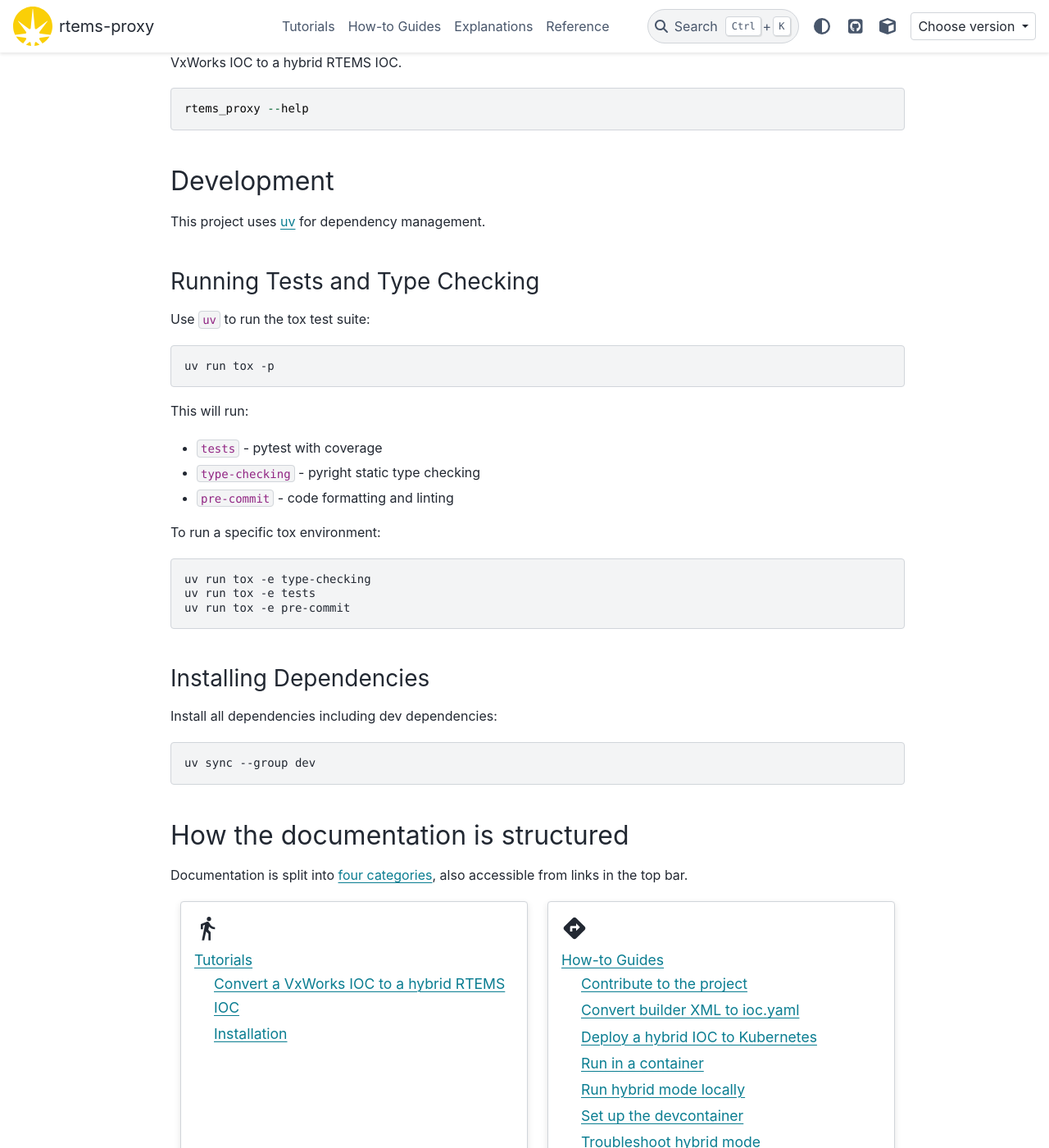
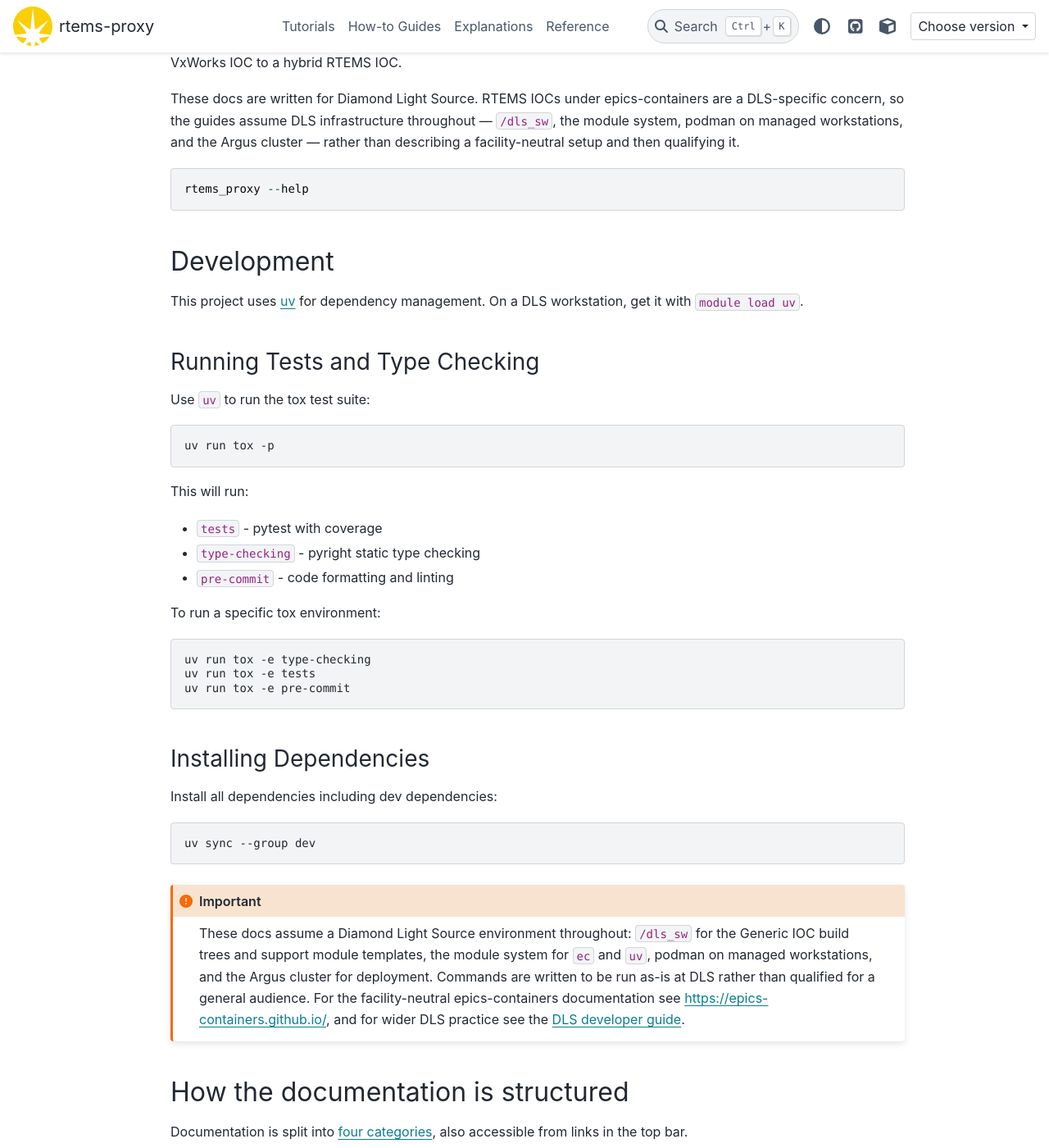
Before and after one commit to epics-containers/rtems-proxy, a Sphinx documentation site: the page built from docs/index.md, in a window 1280 px wide and 1400 px high, scrolled down 596 px. Shown: the whole window at 82% size. Built offline with Sphinx 7.4.7 and the PyData theme 0.15.4, drawn with Linux system fonts in a browser that asks for light colours; pages that are not in the unit, such as notebooks, are missing from menus; the version number could not be read and is left out; some of the changed text lies outside the part shown.

Commit message:
docs: make the guides DLS-specific
Use podman rather than docker, note that `ec` comes from `module load
ec/<beamline>` (which also sets the kubectl context and namespace), and
state once on the docs landing page that these guides assume a DLS
environment rather than qualifying each instruction.

Also correct the installation tutorial's python version to match
requires-python (3.13), and note that rtems-proxy is normally used via
the container image or the devcontainer.

Co-Authored-By: Claude Opus 5 <noreply@anthropic.com>

````diff
--- a/README.md
+++ b/README.md
@@ -12,7 +12,7 @@ What            | Where
 :---:           | :---:
 Source          | <https://github.com/epics-containers/rtems-proxy>
 PyPI            | `pip install rtems-proxy`
-Docker          | `docker run ghcr.io/epics-containers/rtems-proxy:latest`
+Podman          | `podman run ghcr.io/epics-containers/rtems-proxy:latest`
 Documentation   | <https://epics-containers.github.io/rtems-proxy>
 Releases        | <https://github.com/epics-containers/rtems-proxy/releases>
 
@@ -22,6 +22,12 @@ Full documentation is at <https://epics-containers.github.io/rtems-proxy>, inclu
 [worked example](https://epics-containers.github.io/rtems-proxy/main/tutorials/hybrid-ioc-walkthrough.html)
 of converting a VxWorks IOC to a hybrid RTEMS IOC.
 
+These docs are written for Diamond Light Source. RTEMS IOCs under
+epics-containers are a DLS-specific concern, so the guides assume DLS
+infrastructure throughout — `/dls_sw`, the module system, podman on managed
+workstations, and the Argus cluster — rather than describing a facility-neutral
+setup and then qualifying it.
+
 
 ```
 rtems_proxy --help
@@ -29,6 +35,7 @@ rtems_proxy --help
 ## Development
 
 This project uses [uv](https://docs.astral.sh/uv/) for dependency management.
+On a DLS workstation, get it with `module load uv`.
 
 ### Running Tests and Type Checking
 
--- a/docs/index.md
+++ b/docs/index.md
@@ -5,6 +5,16 @@ html_theme.sidebar_secondary.remove: true
 ```{include} ../README.md
 :end-before: <!-- README only content
 ```
+
+:::{important}
+These docs assume a Diamond Light Source environment throughout: `/dls_sw` for
+the Generic IOC build trees and support module templates, the module system for
+`ec` and `uv`, podman on managed workstations, and the Argus cluster for
+deployment. Commands are written to be run as-is at DLS rather than qualified
+for a general audience. For the facility-neutral epics-containers documentation
+see <https://epics-containers.github.io/>, and for wider DLS practice see the
+[DLS developer guide](https://dev-guide.diamond.ac.uk/epics-containers/).
+:::
 
 
 How the documentation is structured
````
Also changed, not shown: docs/how-to/deploy-to-kubernetes.md (+4 -0 lines), docs/how-to/run-container.md (+15 -1 lines), docs/how-to/run-hybrid-mode.md (+3 -3 lines), docs/tutorials/hybrid-ioc-walkthrough.md (+8 -3 lines), docs/tutorials/installation.md (+9 -1 lines).
